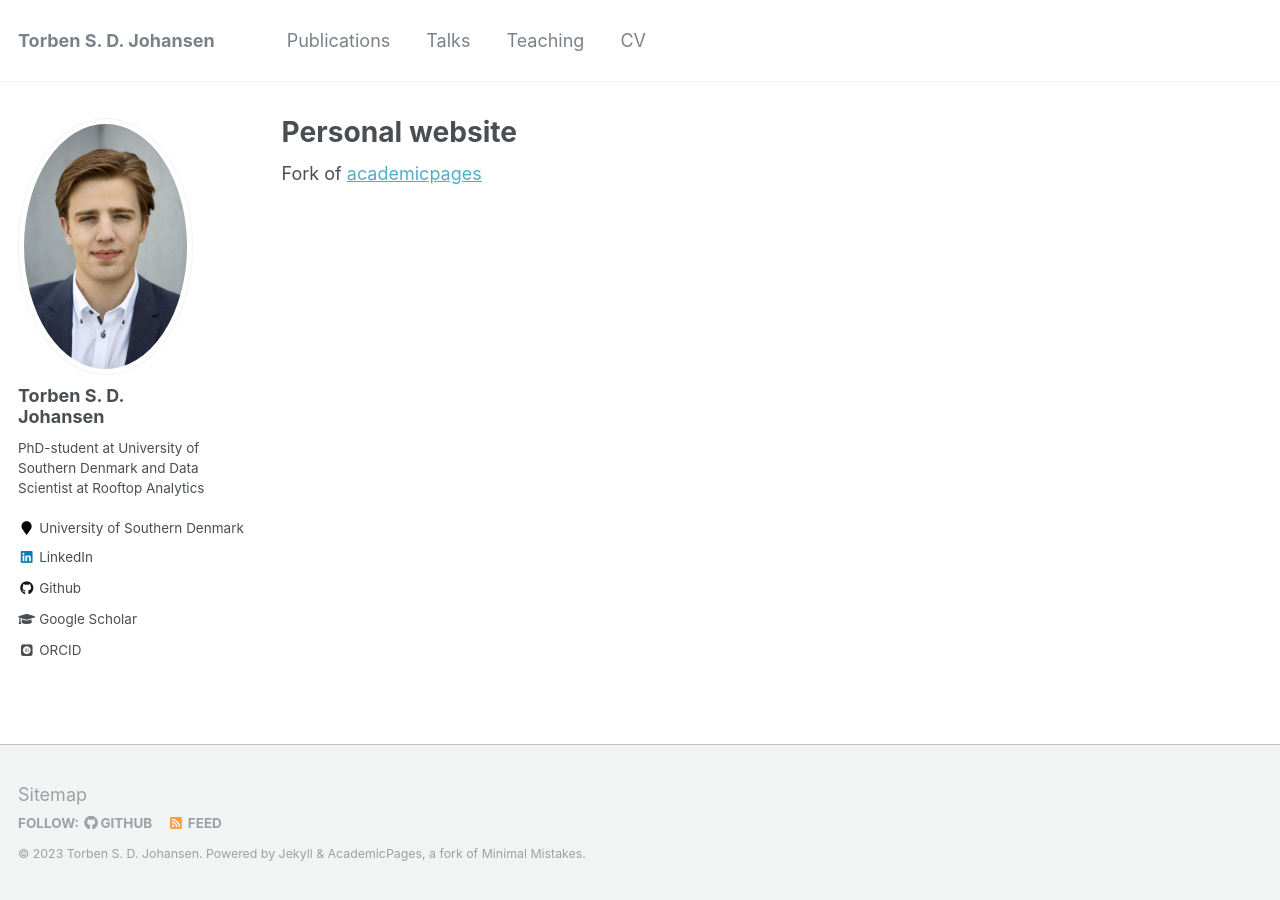
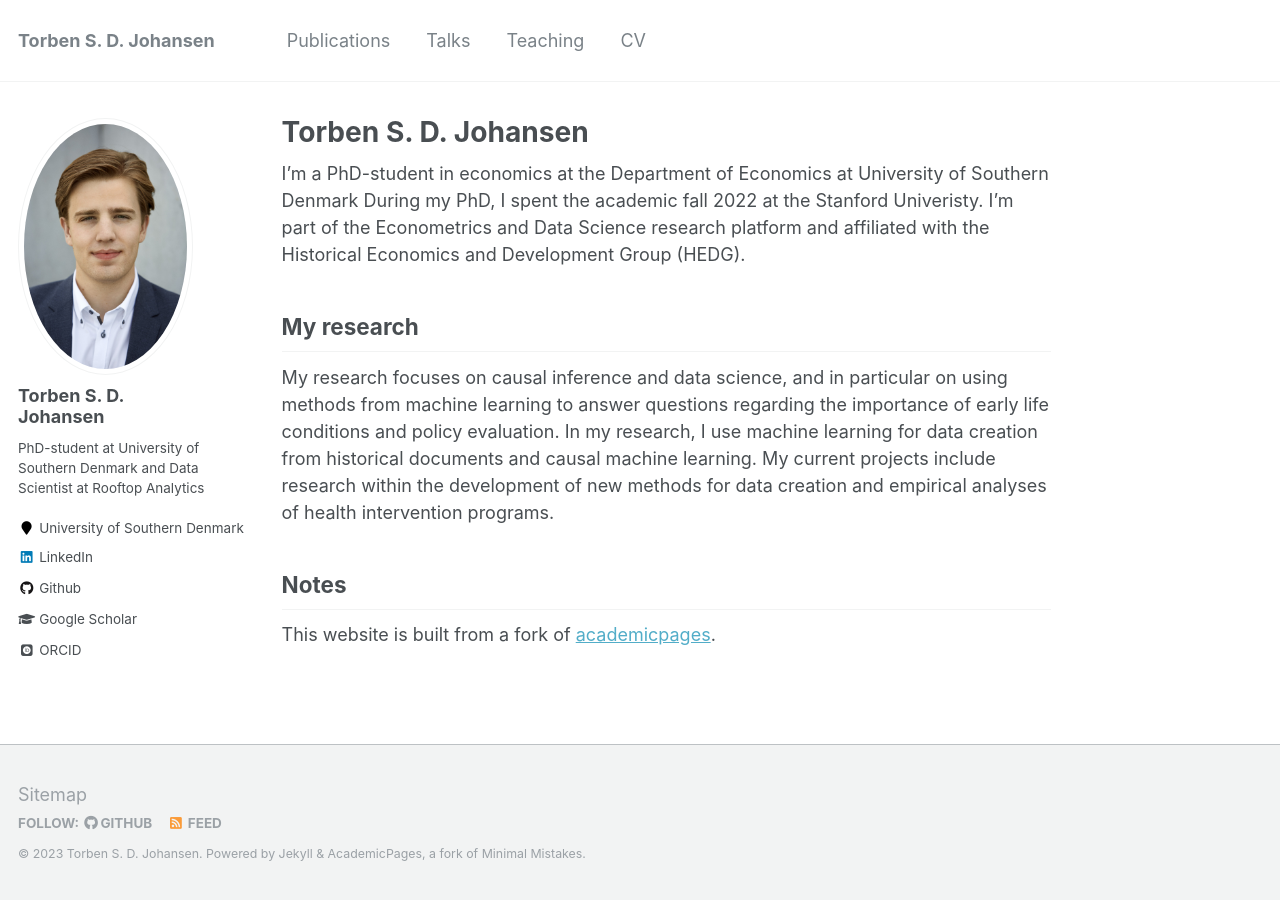
Before and after one commit to TorbenSDJohansen/TorbenSDJohansen.github.io, a Jekyll site: the page built from _pages/about.md, in a window 1280 px wide. Built offline with Jekyll 4.4.1, drawn with Linux system fonts in a browser that asks for light colours; some web fonts are replaced.

Commit message:
about (first page) + cv update

```diff
--- a/_pages/about.md
+++ b/_pages/about.md
@@ -1,6 +1,6 @@
 ---
 permalink: /
-title: "Personal website"
+title: "Torben S. D. Johansen"
 excerpt: "About me"
 author_profile: true
 redirect_from:
@@ -8,4 +8,14 @@ redirect_from:
   - /about.html
 ---
 
-Fork of [academicpages](https://github.com/academicpages/academicpages.github.io)
+I'm a PhD-student in economics at the Department of Economics at University of Southern Denmark
+During my PhD, I spent the academic fall 2022 at the Stanford Univeristy.
+I'm part of the Econometrics and Data Science research platform and affiliated with the Historical Economics and Development Group (HEDG).
+
+## My research
+My research focuses on causal inference and data science, and in particular on using methods from machine learning to answer questions regarding the importance of early life conditions and policy evaluation.
+In my research, I use machine learning for data creation from historical documents and causal machine learning.
+My current projects include research within the development of new methods for data creation and empirical analyses of health intervention programs.
+
+## Notes
+This website is built from a fork of [academicpages](https://github.com/academicpages/academicpages.github.io).
```
Also changed, not shown: _pages/cv.md (+3 -7 lines).
